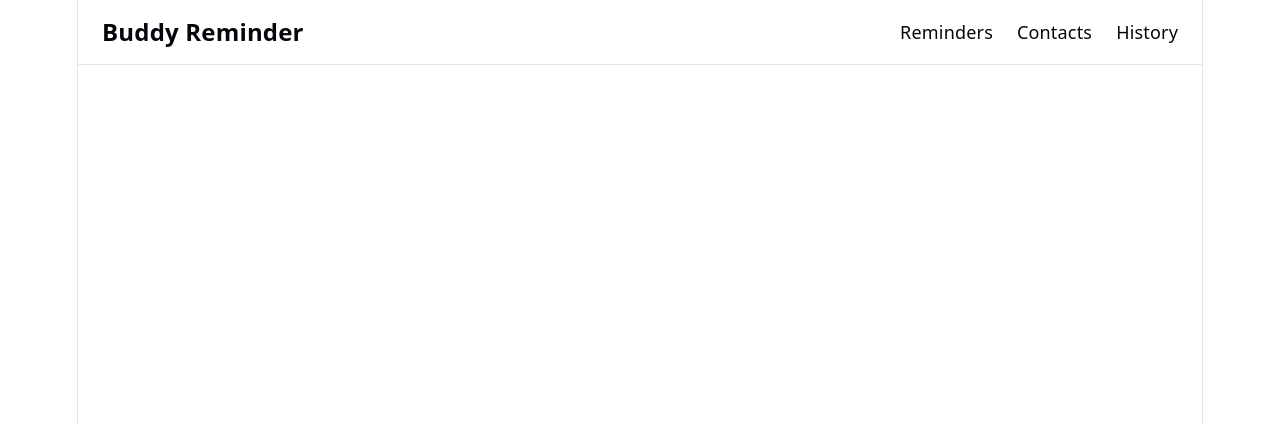
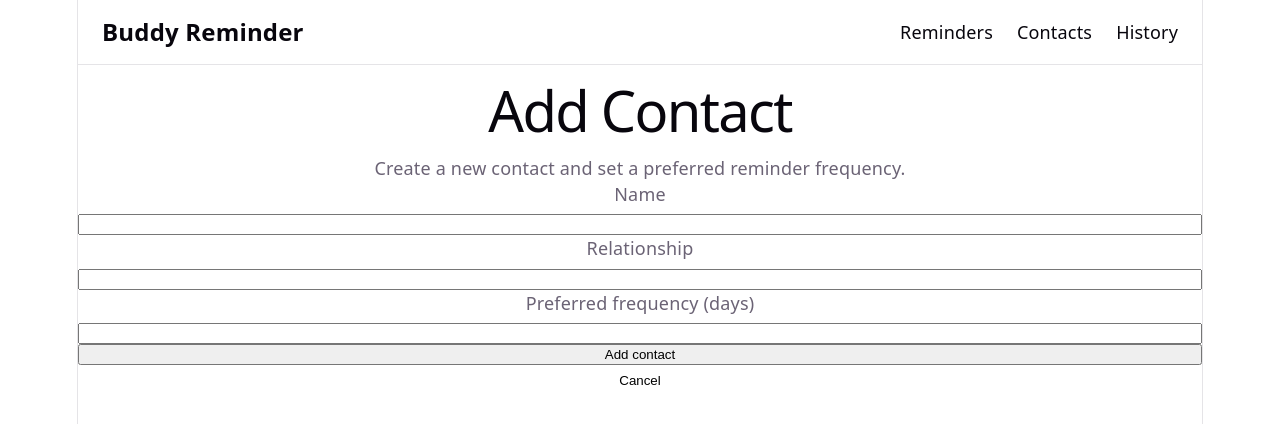
Before and after one commit to Johan-Melin/buddy-reminder, a React (Vite) app: page /contacts/new in a window 1280 px wide. Shown: the top 424 px of the page. Built offline with nearby package versions, Linux system fonts and the light colour scheme.

Commit message:
feat: add contact editor page

```diff
--- a/src/app/routes/AppRoutes.tsx
+++ b/src/app/routes/AppRoutes.tsx
@@ -1,5 +1,6 @@
 import { Routes, Route } from 'react-router-dom'
 import DashboardPage from '../../features/contacts/pages/DashboardPage'
+import ContactEditorPage from '../../features/contacts/pages/ContactEditorPage'
 import ContactsPage from '../../features/contacts/pages/ContactsPage'
 import HistoryPage from '../../features/contacts/pages/HistoryPage'
 
@@ -8,6 +9,8 @@ function AppRoutes() {
     <Routes>
       <Route path="/" element={<DashboardPage />} />
       <Route path="/contacts" element={<ContactsPage />} />
+      <Route path="/contacts/new" element={<ContactEditorPage />} />
+      <Route path="/contacts/:contactId" element={<ContactEditorPage />} />
       <Route path="/history" element={<HistoryPage />} />
     </Routes>
   )
--- /dev/null
+++ b/src/features/contacts/pages/ContactEditorPage.module.css
@@ -0,0 +1,10 @@
+.form > div {
+  display: grid;
+  gap: 0.4rem;
+}
+
+.cancelButton {
+  border: 0;
+  background: transparent;
+  cursor: pointer;
+}
--- /dev/null
+++ b/src/features/contacts/pages/ContactEditorPage.tsx
@@ -0,0 +1,62 @@
+import { useParams } from 'react-router-dom'
+import styles from './ContactEditorPage.module.css'
+
+function ContactEditorPage() {
+  const { contactId } = useParams()
+  const isEditing = Boolean(contactId)
+
+  return (
+    <div>
+      <header>
+        <h1>{isEditing ? 'Edit Contact' : 'Add Contact'}</h1>
+        <p>
+          {isEditing
+            ? 'Update contact details, reminder frequency, or remove the contact.'
+            : 'Create a new contact and set a preferred reminder frequency.'}
+        </p>
+      </header>
+
+      <section>
+        <form className={styles.form}>
+          <div>
+            <label htmlFor="name">Name</label>
+            <input id="name" name="name" type="text" />
+          </div>
+
+          <div>
+            <label htmlFor="relationship">Relationship</label>
+            <input id="relationship" name="relationship" type="text" />
+          </div>
+
+          <div>
+            <label htmlFor="targetFrequencyDays">Preferred frequency (days)</label>
+            <input
+              id="targetFrequencyDays"
+              name="targetFrequencyDays"
+              type="number"
+              min="1"
+            />
+          </div>
+
+          <div>
+            <button type="submit">
+              {isEditing ? 'Save changes' : 'Add contact'}
+            </button>
+            <button type="button" className={styles.cancelButton}>
+              Cancel
+            </button>
+          </div>
+        </form>
+      </section>
+
+      {isEditing ? (
+        <section>
+          <h2>Delete Contact</h2>
+          <p>Deletion actions will go here.</p>
+        </section>
+      ) : null}
+    </div>
+  )
+}
+
+export default ContactEditorPage
```
